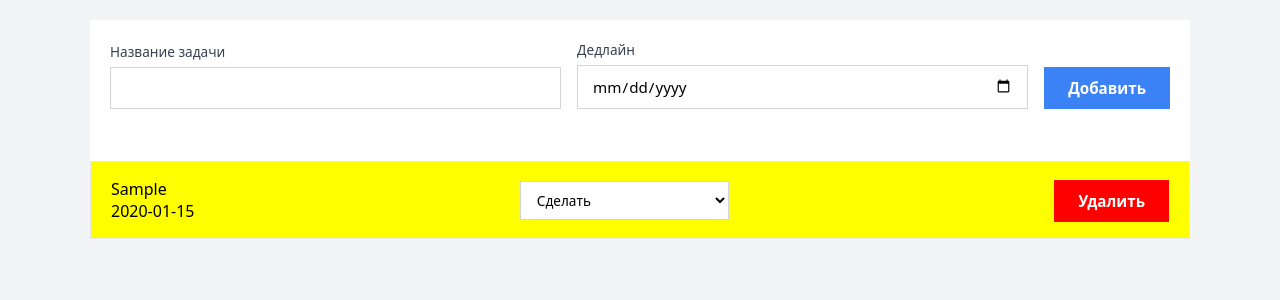
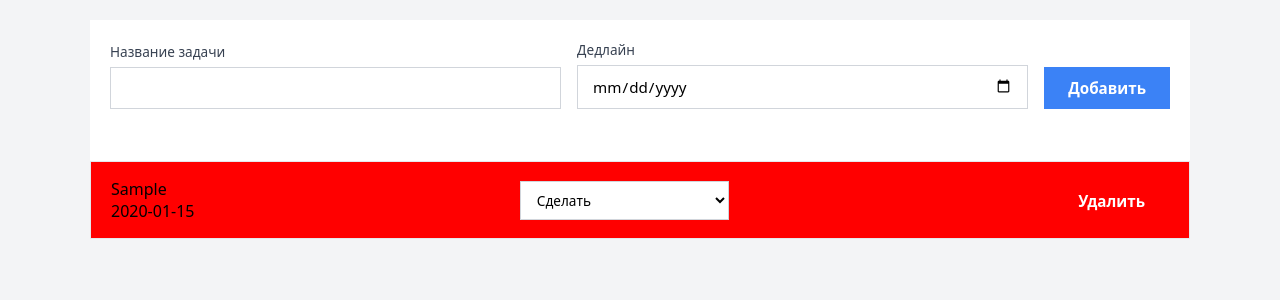
Before and after one commit to goddue/probl-mu-gr-mata, a React (Create React App) app in the folder probmugrmata/: page / in a window 1280 px wide. Both pictures are taken after typing "Sample", "2020-01-15" into the empty fields and a click on the button "Добавить". Shown: the top 300 px of the page. Built offline with nearby package versions, Linux system fonts and the light colour scheme.

Commit message:
add overdue task check

```diff
--- a/probmugrmata/src/App.css
+++ b/probmugrmata/src/App.css
@@ -113,6 +113,6 @@ body {
   background: #41fb2d;
 }
 
-.overdue {
+.true {
 background: red;
 }
--- a/probmugrmata/src/App.js
+++ b/probmugrmata/src/App.js
@@ -25,6 +25,13 @@ function App() {
     setTasks([...tasks, newTask]);
     setNewTitle('');
     setNewDeadline('');
+  };
+
+  const today = new Date();
+  const todayDateStr = today.toISOString().slice(0, 10);
+
+  const isOverdue = (task) => {
+    return task.status !== 'Done' && task.deadline < todayDateStr;
   };
 
   return (
@@ -55,7 +62,7 @@ function App() {
         {tasks.map((task) => (
             <div
               key={task.id}
-              className={`task-card ${task.status}`}
+              className={`task-card ${task.status} ${isOverdue(task)}`}
             >
               <div className="task-info">
                 <div className="task-title">{task.title}</div>
```
